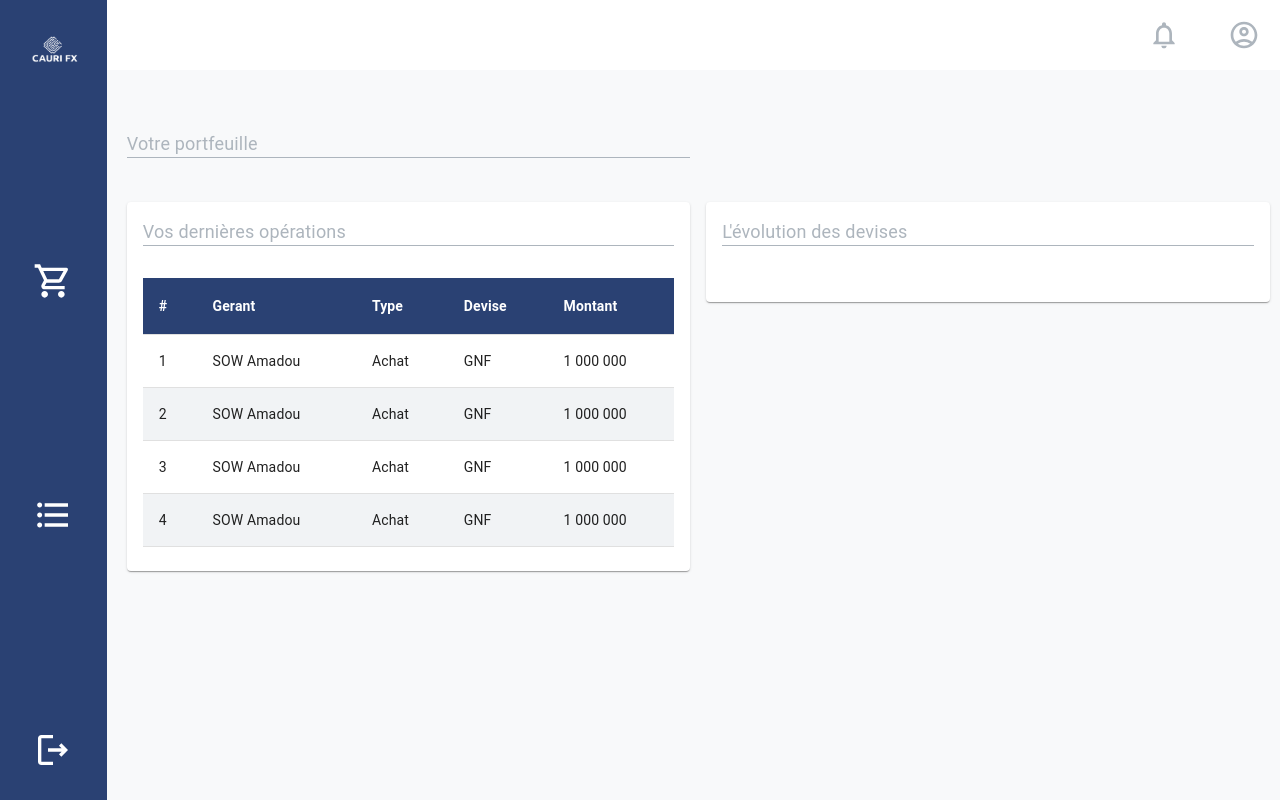
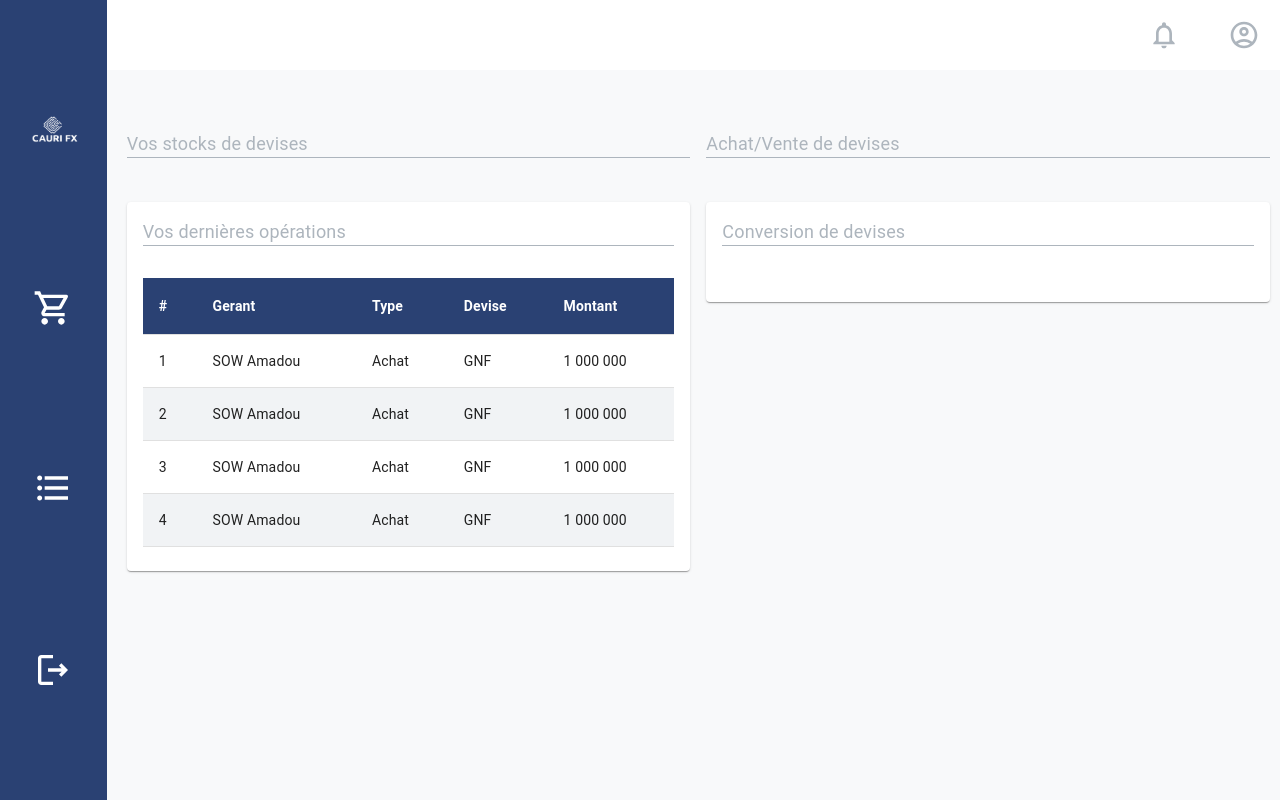
Before and after one commit to Thiernoamadousow219/reactjs-lab, a React (Create React App) app in the folder build-admin-tpl-with-mui/: page /admin in a window 1280 px wide. Built offline with nearby package versions, Linux system fonts and the light colour scheme.

Commit message:
Change menu position

```diff
--- a/build-admin-tpl-with-mui/src/app/views/AdminTemplate.jsx
+++ b/build-admin-tpl-with-mui/src/app/views/AdminTemplate.jsx
@@ -23,7 +23,7 @@ const SideBarStyles = {
   minHeight: '100vh',
   display: 'flex',
   flexDirection: 'column',
-  justifyContent: 'space-between'
+  justifyContent: 'space-evenly'
 }
 
 const MenuItemStyles = {
--- a/build-admin-tpl-with-mui/src/app/views/Home.jsx
+++ b/build-admin-tpl-with-mui/src/app/views/Home.jsx
@@ -32,7 +32,13 @@ function Home() {
                 <Grid item xs={6}>
                     <Typography component='p'
                             sx={tableCardHeadersStyles}>
-                        Votre portfeuille
+                        Vos stocks de devises
+                    </Typography>
+                </Grid>
+                <Grid item xs={6}>
+                    <Typography component='p'
+                            sx={tableCardHeadersStyles}>
+                        Achat/Vente de devises
                     </Typography>
                 </Grid>
         </Grid>
@@ -95,7 +101,7 @@ function Home() {
                     <CardContent>
                         <Typography component='p'
                                 sx={tableCardHeadersStyles}>
-                            L'évolution des devises
+                            Conversion de devises
                         </Typography>
 
                     </CardContent>
```
